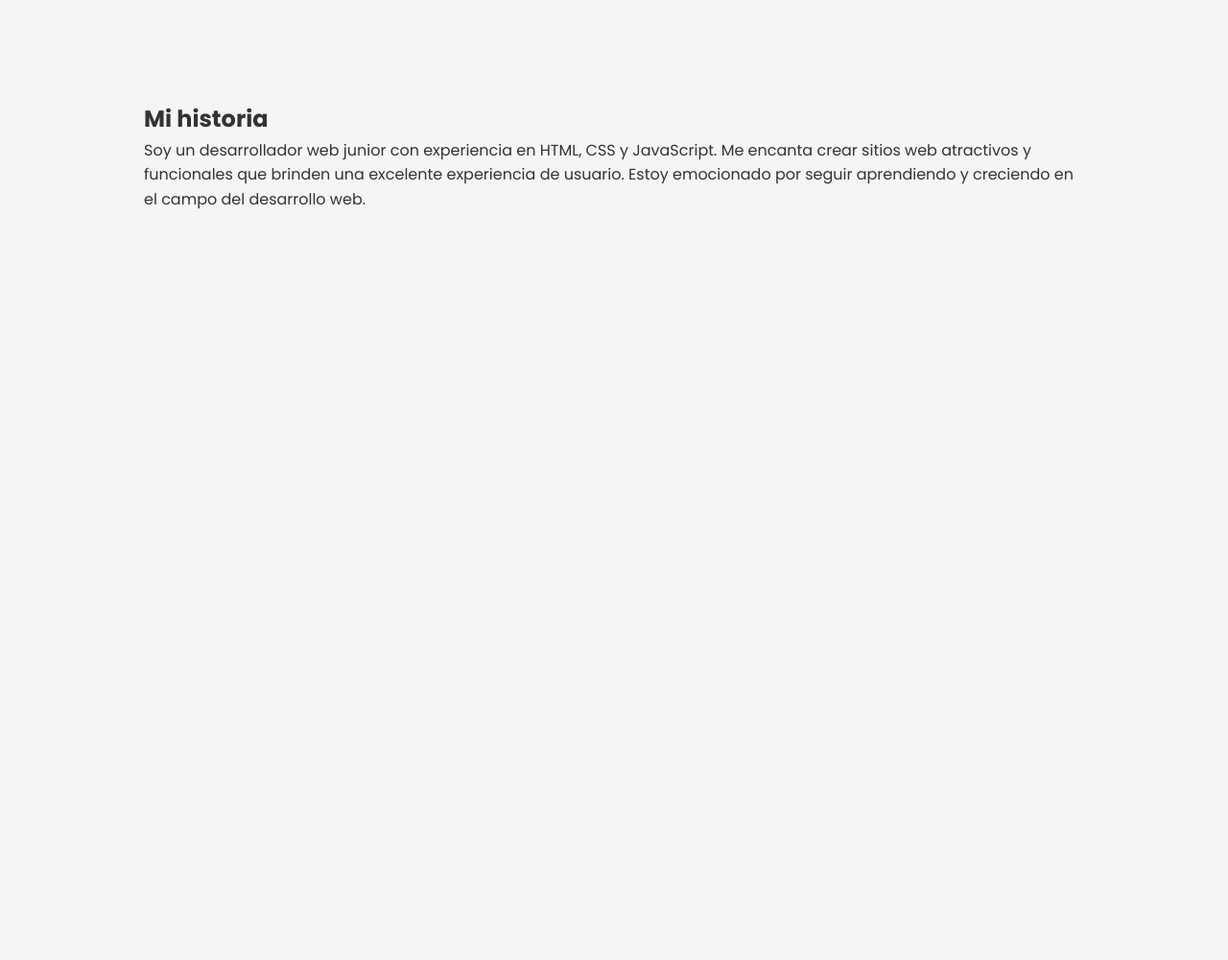
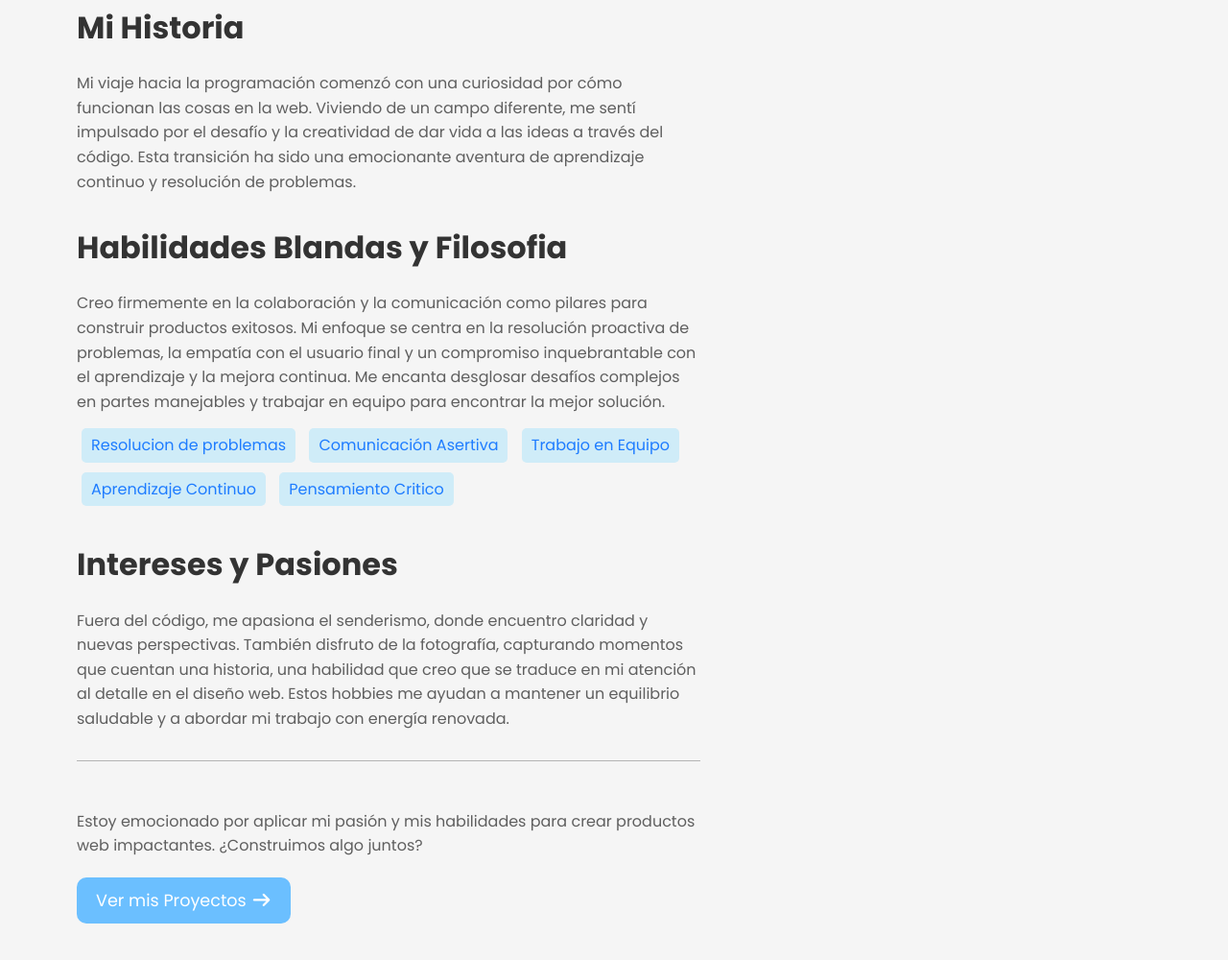
Before and after one commit to sgonzalez55/Portfolio, a plain HTML site: page index.html in a window 1280 px wide. Shown: the part 538-1538 px from the top of the page at 96% size. Before the commit the page ends 901 px from the top, so only its background shows below. Drawn offline with Linux system fonts and the light colour scheme.

Commit message:
pagina terminada

```diff
--- a/index.html
+++ b/index.html
@@ -15,7 +15,8 @@
     <!-- header -->
     <header class="header">
         <div class="img">
-            <a href="#" class="logo"><i class="fa-duotone fa-solid fa-code fa-flip-horizontal fa-2xl" style="--fa-primary-color: #6bbfff; --fa-primary-opacity: 1; --fa-secondary-color: #8fceff; --fa-secondary-opacity: 1;"></i></i></a>
+            <a href="#" class="logo"><i class="fa-duotone fa-solid fa-code fa-flip-horizontal fa-2xl"
+                    style="--fa-primary-color: #6bbfff; --fa-primary-opacity: 1; --fa-secondary-color: #8fceff; --fa-secondary-opacity: 1;"></i></i></a>
             <a href="#" class="text">Portafolio</a>
         </div>
         <nav class="nav">
@@ -31,9 +32,9 @@
         <div class="card">
             <img src="./assets/BDEFE9D1-45CC-4409-B939-B8BBBF0F1DCF.jpeg" class="foto" alt="#">
             <div class="links">
-            <a href="" class="links"><i class="fa-brands fa-instagram"></i></a>
-            <a href="" class="links"><i class="fa-brands fa-linkedin"></i></a>
-            <a href="" class="links"><i class="fa-brands fa-github"></i></a>
+                <a href="" class="links"><i class="fa-brands fa-instagram"></i></a>
+                <a href="" class="links"><i class="fa-brands fa-linkedin"></i></a>
+                <a href="" class="links"><i class="fa-brands fa-github"></i></a>
             </div>
         </div>
         <div class="card">
@@ -48,11 +49,52 @@
     </section>
     <!-- fin hero -->
     <section class="content">
-        <div class="card-info">
-            <h2 id="about">Mi historia</h2>
-            <p>Soy un desarrollador web junior con experiencia en HTML, CSS y JavaScript. Me encanta crear sitios web atractivos y funcionales que brinden una excelente experiencia de usuario. Estoy emocionado por seguir aprendiendo y creciendo en el campo del desarrollo web.</p>
+        <div class="cards">
+
+            <div class="card-info">
+                <h2 id="about">Mi Historia</h2>
+                <p>Mi viaje hacia la programación comenzó con una curiosidad por cómo funcionan las cosas en la web.
+                    Viviendo de un campo diferente, me sentí impulsado por el desafío y la creatividad de dar vida a las
+                    ideas a través del código. Esta transición ha sido una emocionante aventura de aprendizaje continuo
+                    y resolución de problemas.</p>
+            </div>
+            <div class="card-info">
+                <h2 id="about">Habilidades Blandas y Filosofia</h2>
+                <p>Creo firmemente en la colaboración y la comunicación como pilares para construir productos exitosos.
+                    Mi enfoque se centra en la resolución proactiva de problemas, la empatía con el usuario final y un
+                    compromiso inquebrantable con el aprendizaje y la mejora continua. Me encanta desglosar desafíos
+                    complejos en partes manejables y trabajar en equipo para encontrar la mejor solución.</p>
+
+                <div>
+                    <span>Resolucion de problemas</span> <span>Comunicación Asertiva</span> <span>Trabajo en
+                        Equipo</span>
+                    <span>Aprendizaje Continuo</span> <span>Pensamiento Critico</span>
+                </div>
+            </div>
+            <div class="card-info">
+                <h2 id="about">Intereses y Pasiones</h2>
+                <p>Fuera del código, me apasiona el senderismo, donde encuentro claridad y nuevas perspectivas. También
+                    disfruto de la fotografía, capturando momentos que cuentan una historia, una habilidad que creo que
+                    se traduce en mi atención al detalle en el diseño web. Estos hobbies me ayudan a mantener un
+                    equilibrio saludable y a abordar mi trabajo con energía renovada.</p>
+                <hr>
+
+
+            </div>
+            <div class="card-info">
+                <p>Estoy emocionado por aplicar mi pasión y mis habilidades para crear productos web impactantes.
+                    ¿Construimos algo juntos?<br>
+
+                    <a href="" class="btn">Ver mis Proyectos
+                        <i class="fa-solid fa-arrow-right" style="color: #ffffff;"></i>
+                    </a>
+                </p>
+
+
+            </div>
         </div>
     </section>
+
 
 </body>
 
--- a/style.css
+++ b/style.css
@@ -48,6 +48,11 @@ body {
     }
 }
 
+.hero .card p{
+    color: rgb(95, 95, 95);
+
+}
+
 /* fin header */
 
 /* hero */
@@ -71,7 +76,9 @@ body {
     gap: 20px;
     align-items: center;
     margin-top: 10px;
+    margin-left: -20px;
     font-size: 1.5rem;
+
     color: rgb(125, 125, 125);
 }
 .hero .card .btn{
@@ -88,13 +95,61 @@ body {
 }
 /* fin hero */
 
+/* content */
 .content{
+    display: grid;
+    grid-template-columns: 650px 1fr;
+    direction: rtl;
+    grid-template-areas:
+        "cards"
+        "cards"
+        "cards"
+        "ver-proyectos";
+
+    gap: 50px;
+    margin: 20px 550px 50px 200px;
+}
+.content .cards .card-info{
     display: flex;
+    flex-direction: column;
+    gap: 10px;
+    direction: ltr;
     justify-content: center;
-    flex-direction: column;
-    align-items: center;
-    padding: 50px;
-    margin: 10px 100px 0px 100px;
-    height: 400px;
-    width: auto;
+
+    p{
+        color: rgb(95, 95, 95);
+    }
+    margin-top: 30px;
+    a{
+    display: inline-block;
+    padding: 10px 20px;
+    background-color: #6bbfff;
+    color: #fff;
+    border: none;
+    border-radius: 10px;
+    font-size: 1.1rem;
+    margin-top: 20px;
+    cursor: pointer;
+    transition: background-color 0.3s ease;
+    }
 }
+.content .cards .card-info h2{
+    font-size: 2rem;
+    margin-bottom: 10px;
+    text-align: justify;
+
+}
+.content .cards .card-info span{
+    display: inline-block;
+    background-color: #cfecf8;
+    color: #1e7cff;
+    padding: 5px 10px;
+    border-radius: 5px;
+    margin: 5px;
+}
+hr{
+    border: none;
+    border-top: 1px solid #b4b4b4;
+    box-shadow: 0px 0px -10px #b4b4b4;
+    margin: 20px 0;
+}
```
